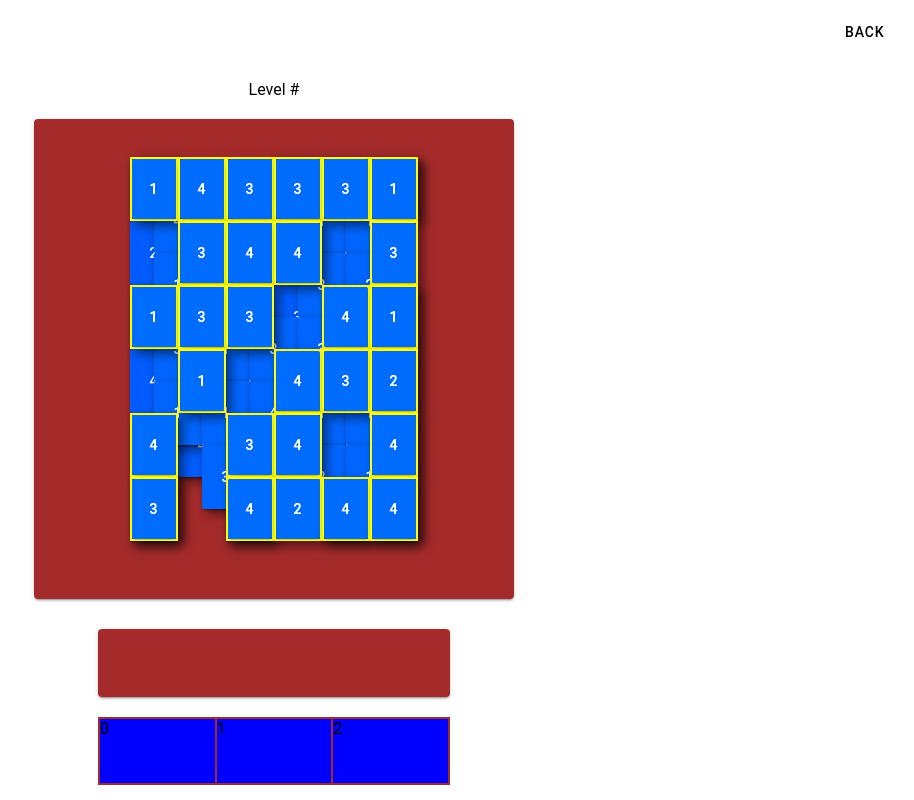
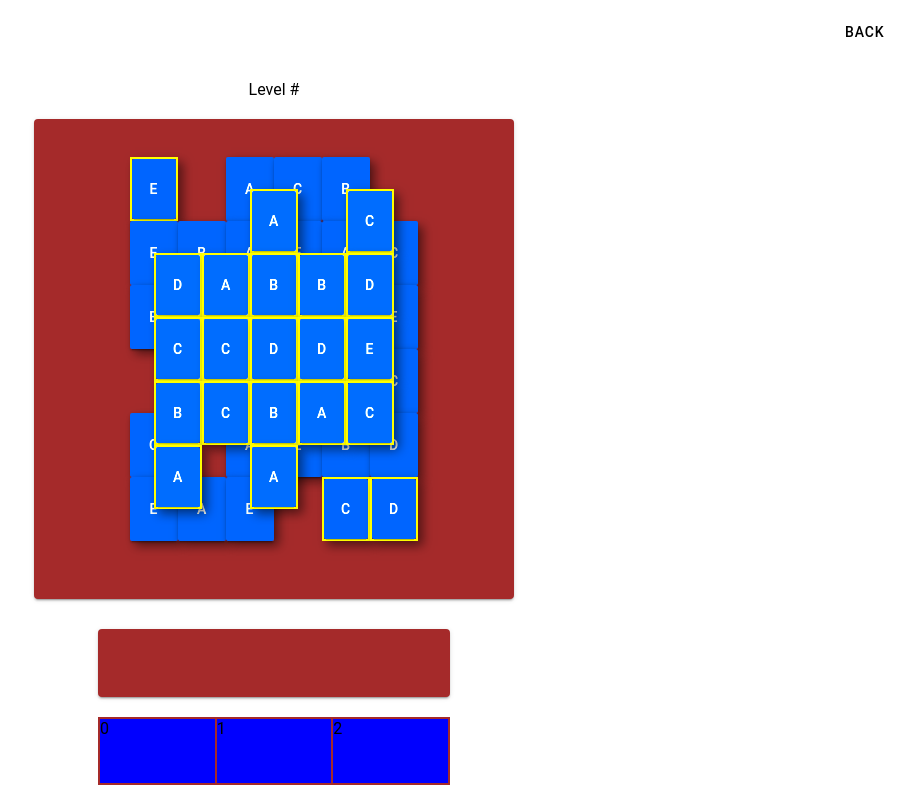
Before and after one commit to LacChe/sheep-project, a React (Vite) app: page /game in a window 1280 px wide. Shown: the whole page, without its empty margins (366-1280 px from the left). Built offline with nearby package versions, Linux system fonts and the light colour scheme.

Commit message:
generate basic level

```diff
--- a/src/pages/Game.tsx
+++ b/src/pages/Game.tsx
@@ -11,6 +11,7 @@ import React, { useEffect, useState } from 'react';
 import './Game.css';
 import TilesBoard from '../components/TilesBoard';
 import HandTiles from '../components/HandTiles';
+import { generateBasicLevel } from '../utils/levelGenerator';
 
 type GameProps = { loadSave: boolean };
 
@@ -18,13 +19,14 @@ const Game: React.FC<GameProps> = ({ loadSave = false }) => {
   const tempAbilityButtons = [0, 1, 2];
 
   const router = useIonRouter();
+  const [level, setlevel] = useState<number>(
+    loadSave ? 1 : 0,
+  ); /*load from save*/
   const [tilesInBoard, setTilesOnBoard] = useState<string[][][]>(
-    loadSave ? [] : generateLevel(0) /*load from save*/,
+    loadSave ? [] : generateBasicLevel(level) /*load from save*/,
   );
   const [removeTileId, setRemoveTileId] = useState<string>('');
   const [tilesInHand, setTilesInHand] = useState<string[]>([]);
-
-  console.log(loadSave);
 
   function navigateToHome() {
     router.push('/home', 'none');
@@ -32,7 +34,9 @@ const Game: React.FC<GameProps> = ({ loadSave = false }) => {
 
   useEffect(() => {
     /* save */
-    checkThreeOfTheSame();
+    setTimeout(() => {
+      checkThreeOfTheSame();
+    }, 500);
   }, [tilesInHand]);
 
   function checkThreeOfTheSame() {
@@ -55,25 +59,6 @@ const Game: React.FC<GameProps> = ({ loadSave = false }) => {
       setTilesInHand((prev) => prev.filter((t) => t !== tileId));
       setRemoveTileId('');
     }, 500);
-  }
-
-  function generateLevel(level: number) {
-    let tilesOnBoard: string[][][] = [];
-    for (let layerIndex = 0; layerIndex < 3; layerIndex++) {
-      let layer: string[][] = [];
-      for (let rowIndex = 0; rowIndex < 6; rowIndex++) {
-        let row: string[] = [];
-        for (let tileIndex = 0; tileIndex < 6; tileIndex++) {
-          const randomNumber = Math.floor(Math.random() * 5).toString();
-          if (layerIndex % 2 !== 0 && (rowIndex === 5 || tileIndex === 5))
-            row.push('');
-          else row.push(randomNumber === '0' ? '' : randomNumber);
-        }
-        layer.push(row);
-      }
-      tilesOnBoard.push(layer);
-    }
-    return tilesOnBoard;
   }
 
   return (
--- /dev/null
+++ b/src/utils/levelGenerator.ts
@@ -0,0 +1,28 @@
+const BOARD_SIZE = 6;
+
+const VALID_TILE_IDS: string[] = ['a', 'b', 'c', 'd', 'e']; // TODO set to images
+// TODO set level shape templates
+
+export function generateBasicLevel(level: number) {
+  let tilesOnBoard: string[][][] = [];
+  for (let layerIndex = 0; layerIndex < level + 2; layerIndex++) {
+    let layer: string[][] = [];
+    for (let rowIndex = 0; rowIndex < BOARD_SIZE; rowIndex++) {
+      let row: string[] = [];
+      for (let tileIndex = 0; tileIndex < BOARD_SIZE; tileIndex++) {
+        const randomIndex: number = Math.floor(
+          Math.random() * (VALID_TILE_IDS.length + 1),
+        );
+        if (
+          layerIndex % 2 !== 0 &&
+          (rowIndex === BOARD_SIZE - 1 || tileIndex === BOARD_SIZE - 1)
+        )
+          row.push('');
+        else row.push(randomIndex === 0 ? '' : VALID_TILE_IDS[randomIndex - 1]);
+      }
+      layer.push(row);
+    }
+    tilesOnBoard.push(layer);
+  }
+  return tilesOnBoard;
+}
```
